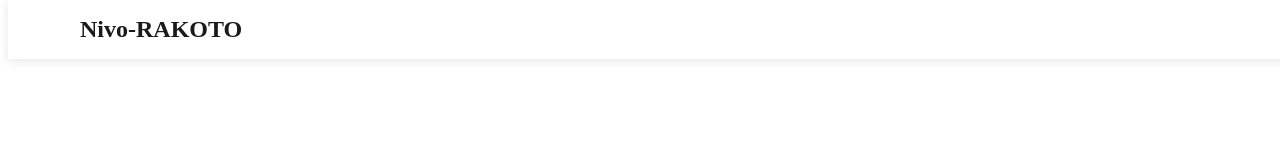
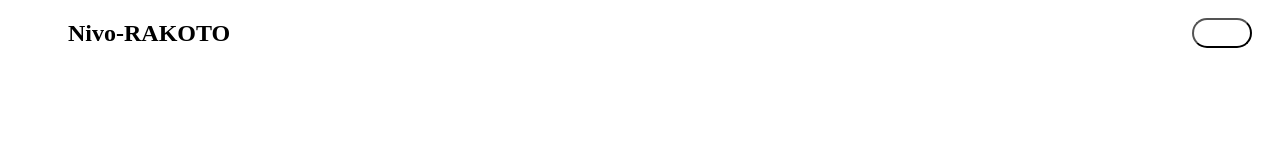
Before and after one commit to nivorako/react-portfolio, a React (Vite) app: page / in a window 1280 px wide. Shown: the top 160 px of the page. Built offline with nearby package versions, Linux system fonts and the light colour scheme.

Commit message:
fix toggleButton

```diff
--- a/package.json
+++ b/package.json
@@ -14,6 +14,7 @@
   "dependencies": {
     "framer-motion": "^12.16.0",
     "react": "^19.1.0",
+    "react-dark-mode-toggle": "^0.2.0",
     "react-dom": "^19.1.0",
     "react-switch": "^7.1.0",
     "styled-components": "^6.1.18"
--- a/src/components/Header.tsx
+++ b/src/components/Header.tsx
@@ -1,16 +1,29 @@
 import styled from "styled-components";
 import { motion } from "framer-motion";
+import { useState } from "react";
+import { theme } from "../theme";
+
+interface ToggleButtonProps {
+    "data-isdark": boolean;
+}
 
 const HeaderContainer = styled(motion.header)`
     position: fixed;
     top: 0;
+    left: 0;
+    right: 0;
+    padding: 0 20px;
     width: 100%;
-    padding: 1rem 2rem;
-    background: #ffffff;
+    display: flex;
+    justify-content: space-between;
+    align-items: center;
+    background: var(--surface);
     backdrop-filter: blur(10px);
     z-index: 1000;
-    box-shadow: 0 2px 10px rgba(0, 0, 0, 0.1);
-
+    box-shadow: 0 2px 10px var(--shadow);
+    @media (max-width: 1224px) {
+        padding: 0 1rem;
+    }
     @media (max-width: 768px) {
         padding: 0.5rem 0.75rem;
     }
@@ -18,30 +31,79 @@ const HeaderContainer = styled(motion.header)`
 
 const Nav = styled.nav`
     max-width: 1200px;
+    width: 100%;
     margin: 0 auto;
     display: flex;
     justify-content: space-between;
     align-items: center;
-
+    padding: 0 3rem;
     @media (max-width: 768px) {
         flex-direction: column;
         gap: 1rem;
-        padding: 0 0.5rem;
     }
 `;
 
-const Logo = styled(motion.div)`
+const Logo = styled.h1`
     font-size: 1.5rem;
     font-weight: bold;
+    color: var(--text);
+`;
+
+const ToggleButton = styled.button<ToggleButtonProps>`
+    position: relative;
+    width: 60px;
+    height: 30px;
+    background: var(--border);
+    border-radius: 15px;
+    padding: 2px;
     cursor: pointer;
-    color: #1a1a1a;
+    transition: all 0.3s ease;
 
-    @media (max-width: 768px) {
-        font-size: 1.2rem;
+    &:hover {
+        background: var(--primary);
+    }
+
+    .slider {
+        position: relative;
+        width: 100%;
+        height: 100%;
+        background: var(--text);
+        border-radius: 13px;
+        transition: all 0.3s ease;
+
+        &::before {
+            content: '';
+            position: absolute;
+            width: 24px;
+            height: 24px;
+            background: var(--primary);
+            border-radius: 50%;
+            transition: all 0.3s ease;
+            left: ${props => props["data-isdark"] ? 'calc(100% - 24px)' : '2px'};
+        }
     }
 `;
 
 const Header = () => {
+    const [isDark, setIsDark] = useState(() =>
+        document.documentElement.style.getPropertyValue('--is-dark') === 'true'
+    );
+
+    const toggleTheme = () => {
+        const root = document.documentElement;
+        const newIsDark = !isDark;
+
+        // Mettre à jour l'état local
+        setIsDark(newIsDark);
+
+        // Mettre à jour les variables CSS
+        root.style.setProperty('--is-dark', newIsDark ? 'true' : 'false');
+        const currentTheme = newIsDark ? theme.dark : theme.light;
+        Object.entries(currentTheme).forEach(([key, value]) => {
+            root.style.setProperty(`--${key}`, value);
+        });
+    };
+
     return (
         <HeaderContainer
             initial={{ y: -100 }}
@@ -50,6 +112,9 @@ const Header = () => {
         >
             <Nav>
                 <Logo>Nivo-RAKOTO</Logo>
+                <ToggleButton data-isdark={isDark} onClick={toggleTheme}>
+                    <div className="slider" />
+                </ToggleButton>
             </Nav>
         </HeaderContainer>
     );
--- a/src/theme.ts
+++ b/src/theme.ts
@@ -2,10 +2,10 @@ export const theme = {
     light: {
         primary: "#0070f3",
         secondary: "#0070f3",
-        background: "#ffffff",
+        background: "#666666",
         surface: "#f5f5f5",
         text: "#1a1a1a",
-        textSecondary: "#666666",
+        textSecondary: "#ffffff",
         border: "#e0e0e0",
         shadow: "rgba(0, 0, 0, 0.1)",
     },
```
Also changed, not shown: 1 other file (tests, documents, lock files or other folders).
